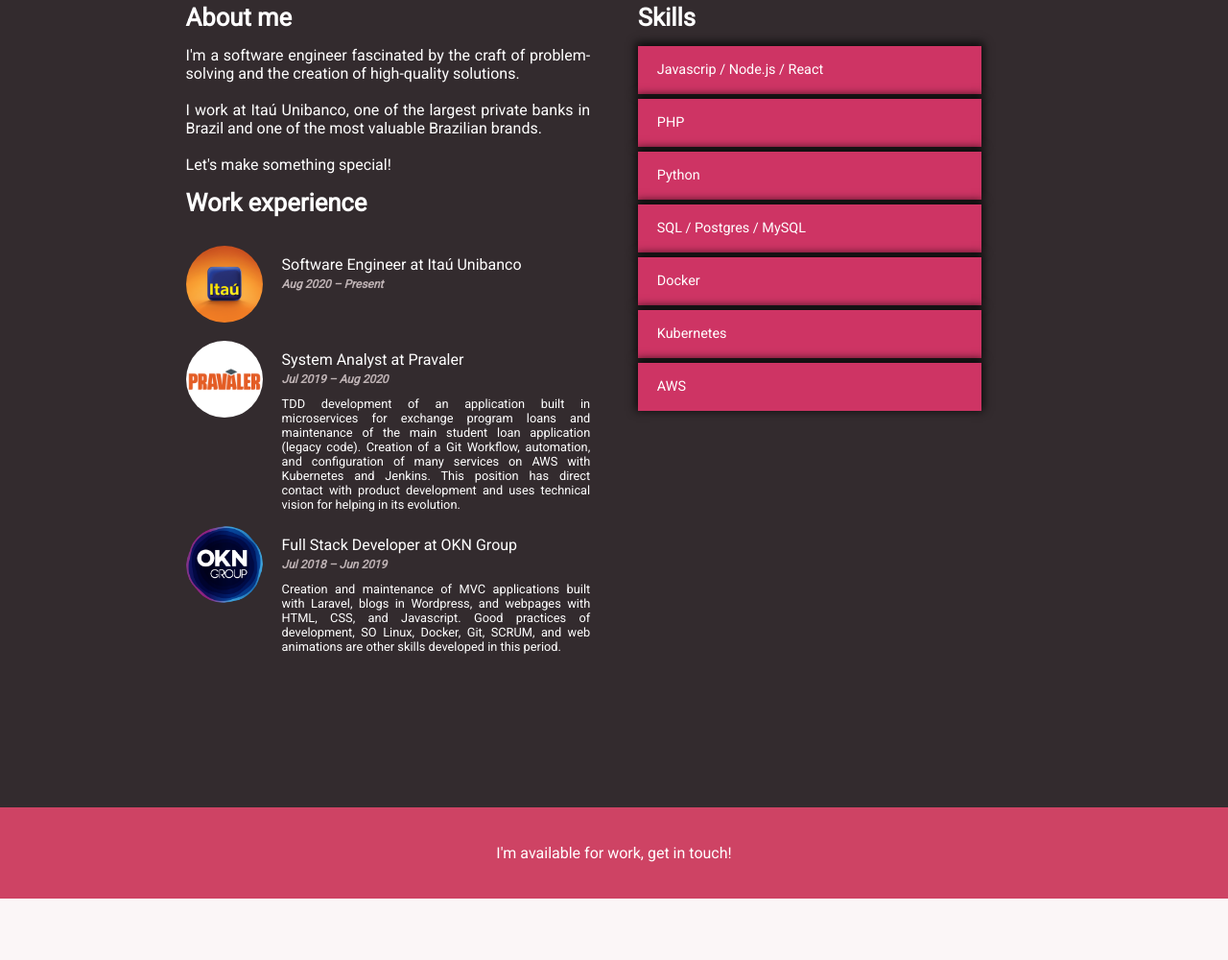
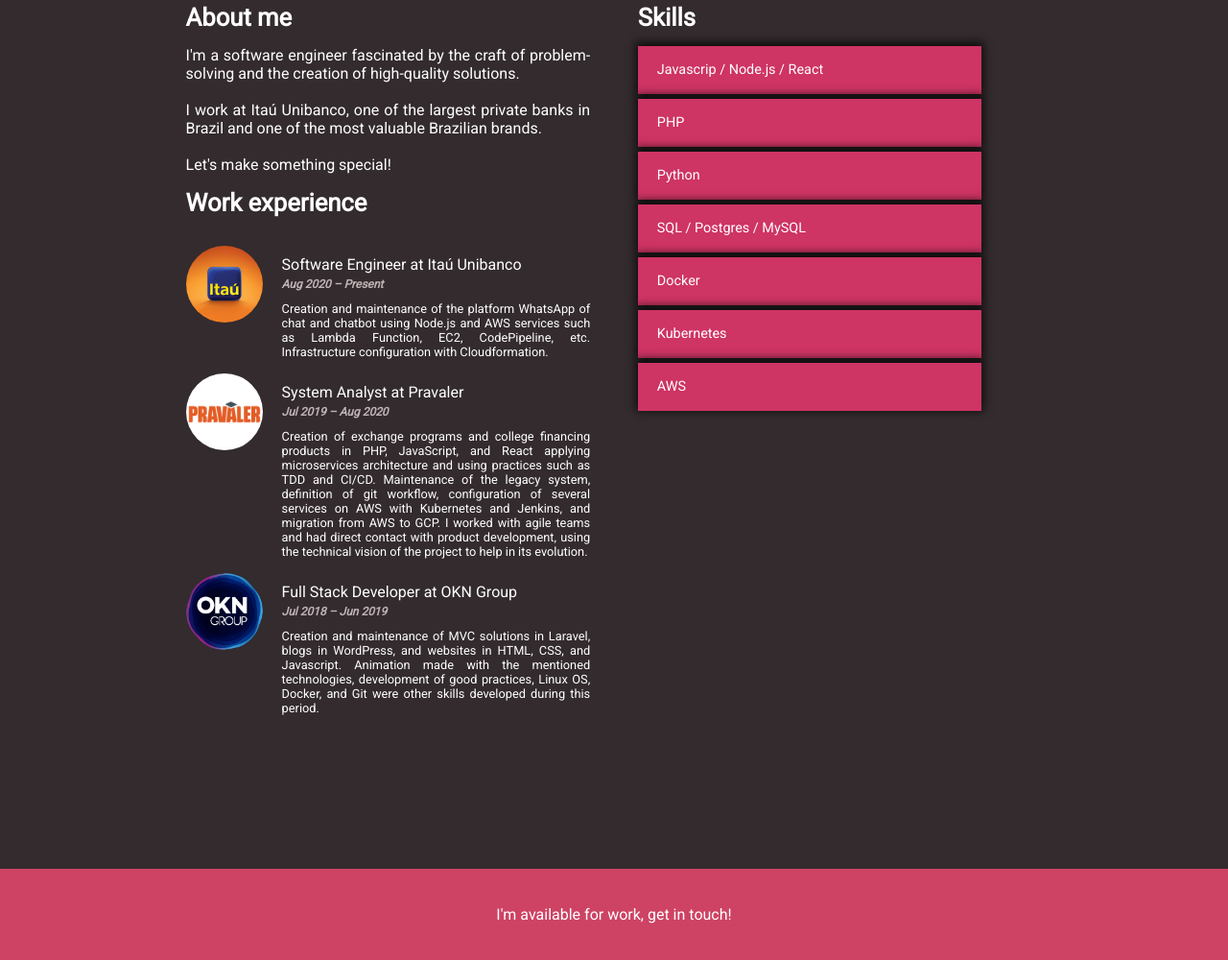
Before and after one commit to iammateus/iammateus.com, a plain HTML site: page index.html in a window 1280 px wide. Shown: the part 782-1782 px from the top of the page at 96% size. Before the commit the page ends 1718 px from the top, so only its background shows below. Drawn offline with Linux system fonts and the light colour scheme.

Commit message:
Add new descriptions

```diff
--- a/index.html
+++ b/index.html
@@ -77,7 +77,9 @@
                                 Software Engineer at Itaú Unibanco
                             </p>
                             <span>Aug 2020 – Present</span>
-                            <p class="job-description"></p>
+                            <p class="job-description">
+                                Creation and maintenance of the platform WhatsApp of chat and chatbot using Node.js and AWS services such as Lambda Function, EC2, CodePipeline, etc. Infrastructure configuration with Cloudformation.
+                            </p>
                         </div>
                     </div>
                     <div class="work-experience">
@@ -94,15 +96,7 @@
                             </p>
                             <span>Jul 2019 – Aug 2020</span>
                             <p class="job-description">
-                                TDD development of an application built in
-                                microservices for exchange program loans and
-                                maintenance of the main student loan application
-                                (legacy code). Creation of a Git Workflow,
-                                automation, and configuration of many services
-                                on AWS with Kubernetes and Jenkins. This
-                                position has direct contact with product
-                                development and uses technical vision for
-                                helping in its evolution.
+                                Creation of exchange programs and college financing products in PHP, JavaScript, and React applying microservices architecture and using practices such as TDD and CI/CD. Maintenance of the legacy system, definition of git workflow, configuration of several services on AWS with Kubernetes and Jenkins, and migration from AWS to GCP. I worked with agile teams and had direct contact with product development, using the technical vision of the project to help in its evolution.
                             </p>
                         </div>
                     </div>
@@ -120,12 +114,7 @@
                             </p>
                             <span>Jul 2018 – Jun 2019</span>
                             <p class="job-description">
-                                Creation and maintenance of MVC applications
-                                built with Laravel, blogs in Wordpress, and
-                                webpages with HTML, CSS, and Javascript. Good
-                                practices of development, SO Linux, Docker, Git,
-                                SCRUM, and web animations are other skills
-                                developed in this period.
+                                Creation and maintenance of MVC solutions in Laravel, blogs in WordPress, and websites in HTML, CSS, and Javascript. Animation made with the mentioned technologies,  development of good practices, Linux OS, Docker, and Git were other skills developed during this period.
                             </p>
                         </div>
                     </div>
```
